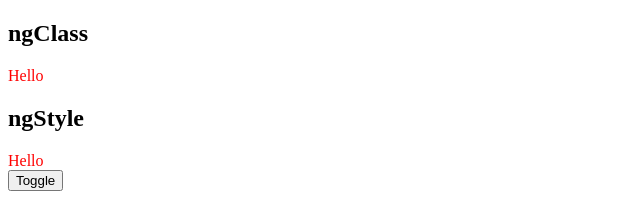
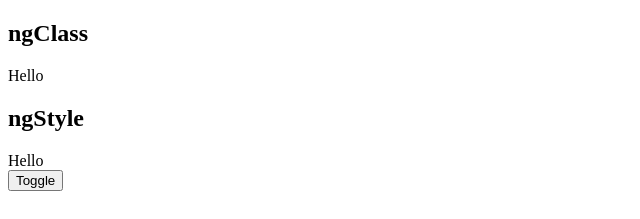
Before and after one commit to JosueSdev/apex-angular-bootcamp, an Angular app: page / in a window 1280 px wide. Shown: the top 219 px of the page, without its empty margins (0-640 px from the left). Built offline with nearby package versions, Linux system fonts and the light colour scheme.

Commit message:
replace functions with expressions

```diff
--- a/src/app/app.component.html
+++ b/src/app/app.component.html
@@ -1,8 +1,8 @@
 <div>
   <h2>ngClass</h2>
-  <span [ngClass]="getClass()">Hello</span>
+  <span [ngClass]="{redText: active}">Hello</span>
   <h2>ngStyle</h2>
-  <span [ngStyle]="getStyle()" >Hello</span>
+  <span [ngStyle]="active ? styles : undefined" >Hello</span>
   <br>
   <button (click)="toggle()">Toggle</button>
 </div>
--- a/src/app/app.component.ts
+++ b/src/app/app.component.ts
@@ -6,11 +6,8 @@ import { Component } from '@angular/core';
   styleUrl: './app.component.scss'
 })
 export class AppComponent {
-  private active = true;
+  protected active = false;
+  protected styles: Record<string, string> = { color: 'red' };
 
   toggle = () => this.active = !this.active;
-
-  getClass = () => this.active ? 'redText' : undefined;
-
-  getStyle = () => this.active ? { color: 'red' } : undefined
 }
```
